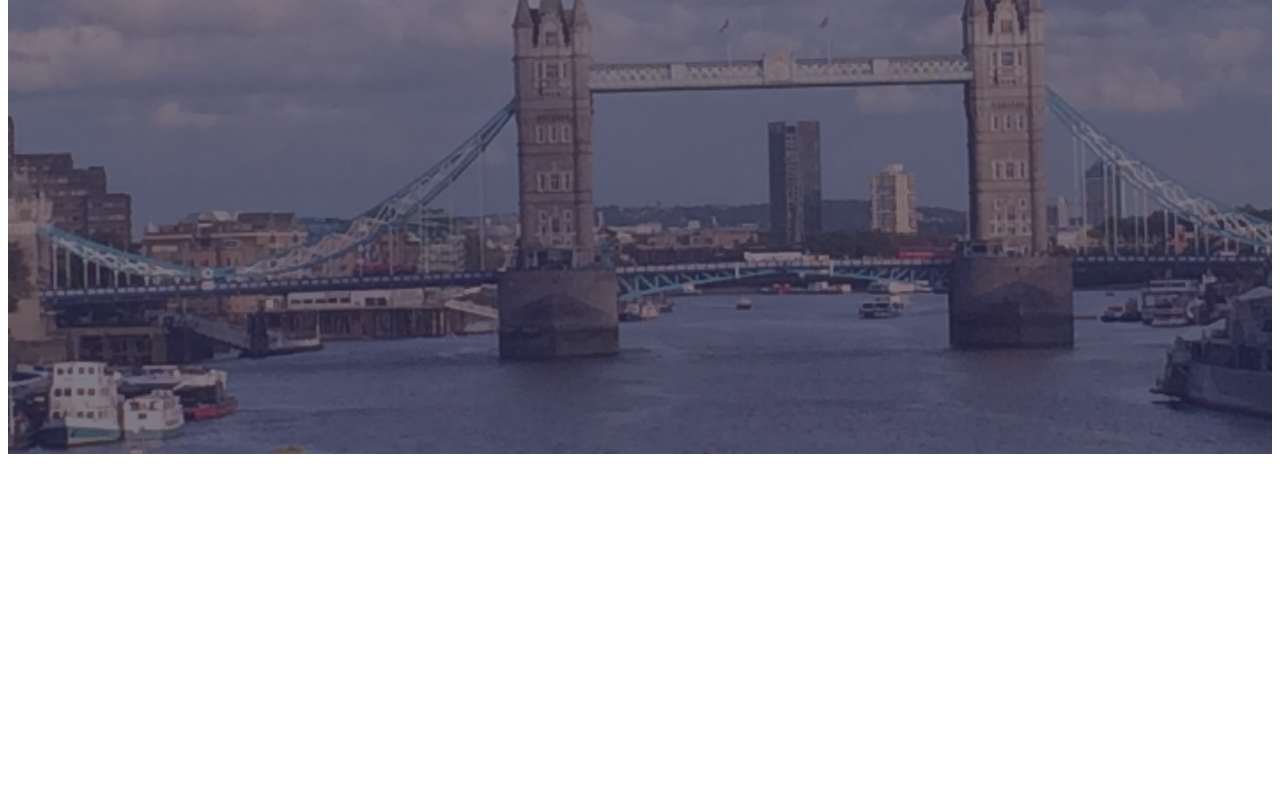
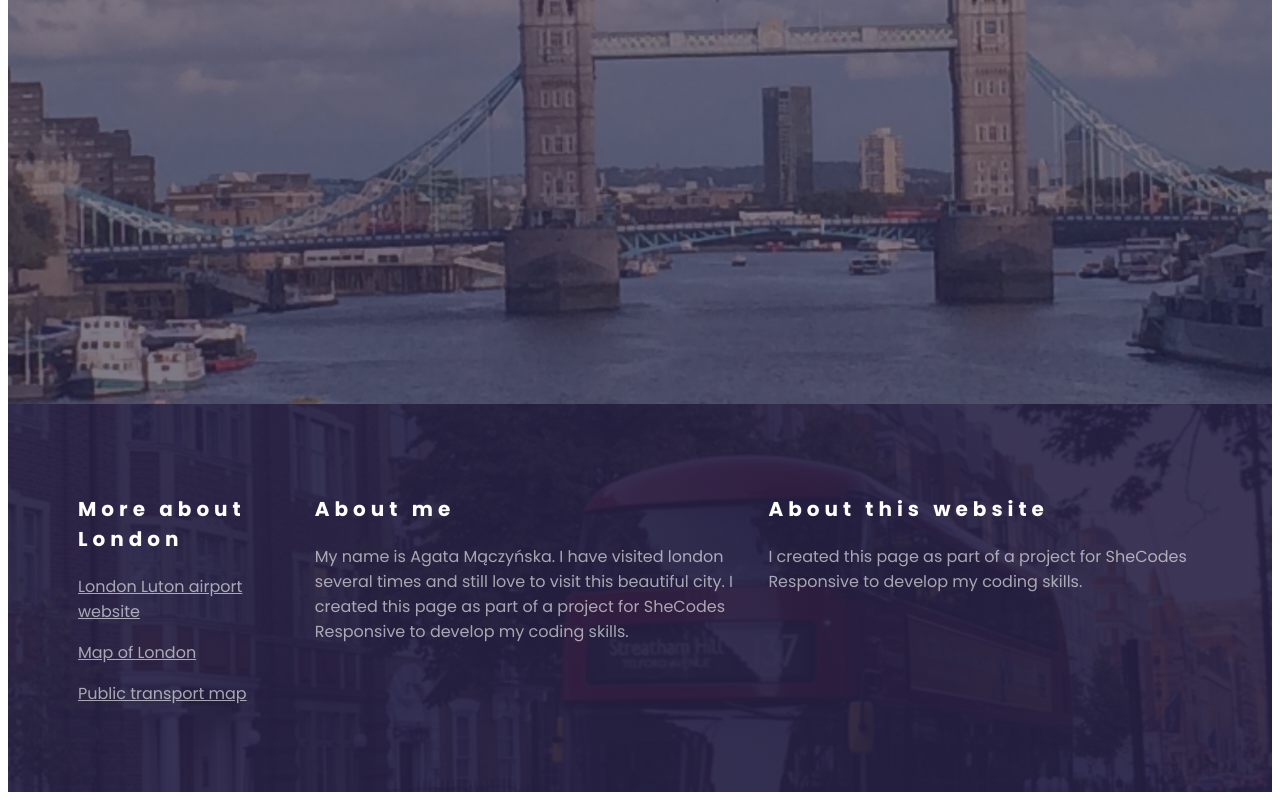
Before and after one commit to agaa-mac/travel-project, a plain HTML site: page index.html in a window 1280 px wide. Shown: the part 632-1432 px from the top of the page. Before the commit the page ends 1094 px from the top, so only its background shows below. Drawn offline with Linux system fonts and the light colour scheme.

Commit message:
added footer

```diff
--- a/index.html
+++ b/index.html
@@ -24,5 +24,50 @@
         </p>
       </h2>
     </header>
+    <footer>
+      <div class="footer-grid">
+        <div>
+          <h3 class="footer-headers">More about London</h3>
+
+          <p>
+            <a class="footer-paragraph" href="https://www.london-luton.co.uk/"
+              >London Luton airport website</a
+            >
+          </p>
+          <p>
+            <a
+              class="footer-paragraph"
+              href="https://www.google.com/maps/d/viewer?mid=1Pj2ly5dkJoaHqvs6qMmwFA6uajQ&hl=en&ll=51.50370310408352%2C-0.19361091505173178&z=11"
+            >
+              Map of London</a
+            >
+          </p>
+
+          <p>
+            <a
+              class="footer-paragraph"
+              href="https://tfl.gov.uk/maps/track?intcmp=40400"
+            >
+              Public transport map</a
+            >
+          </p>
+        </div>
+        <div>
+          <h3 class="footer-headers">About me</h3>
+          <p class="footer-paragraph">
+            My name is Agata Mączyńska. I have visited london several times and
+            still love to visit this beautiful city. I created this page as part
+            of a project for SheCodes Responsive to develop my coding skills.
+          </p>
+        </div>
+        <div>
+          <h3 class="footer-headers">About this website</h3>
+          <p class="footer-paragraph">
+            I created this page as part of a project for SheCodes Responsive to
+            develop my coding skills.
+          </p>
+        </div>
+      </div>
+    </footer>
   </body>
 </html>
--- a/src/style.css
+++ b/src/style.css
@@ -7,7 +7,7 @@ header {
   background-size: cover;
   background-position: center;
   background-repeat: no-repeat;
-  padding: 200px 0 450px;
+  padding: 200px 0 400px;
   max-width: 1400px;
   margin: 0 auto;
   color: white;
@@ -38,3 +38,37 @@ h2 {
   text-transform: uppercase;
   text-decoration: none;
 }
+.footer-headers {
+  font-size: 20px;
+  font-weight: 700;
+  color: white;
+}
+
+.footer-li a {
+  color: white;
+}
+.footer-paragraph {
+  color: white;
+  font-size: 16px;
+  font-weight: 400;
+  opacity: 0.6;
+}
+footer {
+  background-image: linear-gradient(
+      rgba(39, 32, 68, 0.9),
+      rgba(39, 32, 68, 0.9)
+    ),
+    url("../images/Photo5.JPG");
+  background-position: center;
+  background-size: cover;
+  background-repeat: no-repeat;
+
+  max-width: 1400px;
+  margin: 0 auto;
+}
+.footer-grid {
+  display: grid;
+  grid-template-columns: 1fr 2fr 2fr;
+  grid-gap: 20px;
+  padding: 70px;
+}
```
Also changed, not shown: images/IMG_2809.JPG (deleted), images/TowerBridge.JPG (deleted), images/TowerBridge2.jpeg (deleted).
